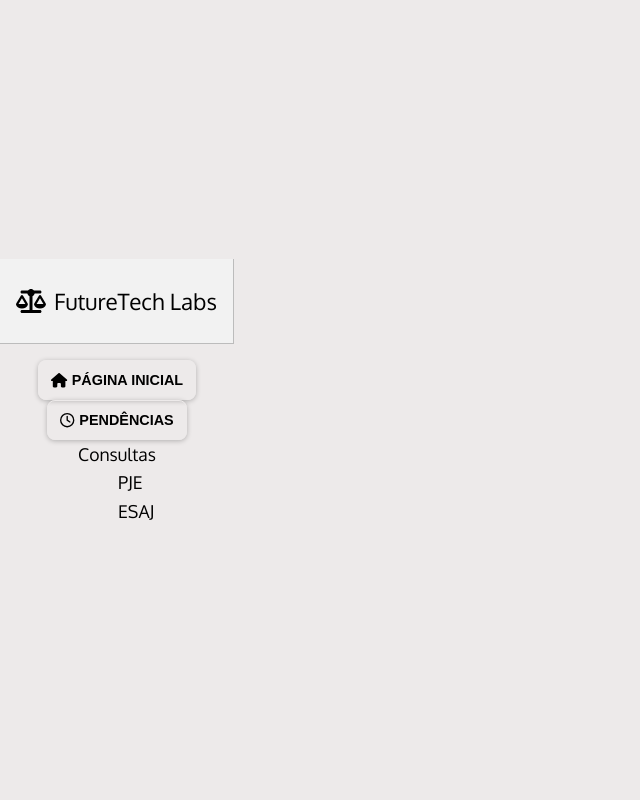
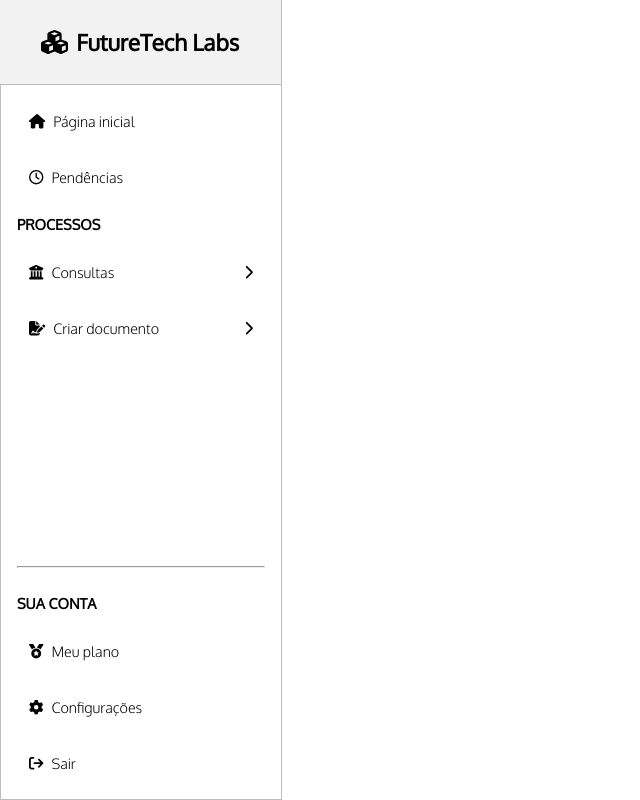
Before and after one commit to marcollahc/justech-app, a Vue app in the folder client/: page / in a window 1280 px wide. Shown: the whole page, without its empty margins (0-640 px from the left). Built offline with nearby package versions, Linux system fonts and the light colour scheme.

Commit message:
feat(client): new components and main sidebar structure

```diff
--- a/client/index.html
+++ b/client/index.html
@@ -6,7 +6,7 @@
     <link rel="preconnect" href="https://fonts.googleapis.com" />
     <link rel="preconnect" href="https://fonts.gstatic.com" crossorigin />
     <link
-      href="https://fonts.googleapis.com/css2?family=Oxygen&family=Poppins&display=swap"
+      href="https://fonts.googleapis.com/css2?family=Oxygen:wght@300;400&family=Poppins&display=swap"
       rel="stylesheet"
     />
     <meta name="viewport" content="width=device-width, initial-scale=1.0" />
--- a/client/src/App.vue
+++ b/client/src/App.vue
@@ -17,10 +17,15 @@ import { TheSideBar, TheHeader } from '@/components'
 
 </script>
 <style lang="scss">
+  html {
+    height: 100%;
+  }
+
   body {
     display: flex;
     background-color: $default-white;
     width: 100%;
+    height: 100%;
   }
 
   #app {
@@ -29,6 +34,7 @@ import { TheSideBar, TheHeader } from '@/components'
     margin: 0;
     padding: 0;
     font-family: 'Oxygen', sans-serif;
+    height: 100%;
 
     .main-wrapper {
       display: flex;
@@ -38,6 +44,7 @@ import { TheSideBar, TheHeader } from '@/components'
         display: flex;
         flex-direction: column;
         align-items: center;
+        width: 22%;
       }
     }
   }
--- a/client/src/assets/colors-base.scss
+++ b/client/src/assets/colors-base.scss
@@ -1,4 +1,4 @@
-$default-white: #edeaea;
+$default-white: #FFFF;
 $primary: #172A3A;
 $secundary: #09BC8A;
 $border-gray: #bcbcbc;
--- a/client/src/components/FeaturesList.vue
+++ b/client/src/components/FeaturesList.vue
@@ -1,12 +1,25 @@
 <template>
   <div class="list-wrapper">
     <figure>
-      <figcaption>{{ listTitle }}</figcaption>
-      <ul class="list-wrapper__list">
-        <li v-for="feature in featuresList" :key="feature">
-          {{ feature }}
-        </li>
-      </ul>
+      <base-button
+        class="list-wrapper__list-title"
+        :before-icon="icon"
+        :after-icon="['fas', `chevron-${direction}`]"
+        :class="{ 'base-button--active': menuOpen}"
+        :text="listTitle"
+        type="tertiary"
+        :uppercase="false"
+        :on-click="openFeaturesMenu"
+      >
+      </base-button>
+
+      <transition name="fade">
+        <ul class="list-wrapper__list" v-if="menuOpen">
+          <li v-for="feature in featuresList" :key="feature">
+            {{ feature }}
+          </li>
+        </ul>
+      </transition>
     </figure>
   </div>
 </template>
@@ -16,7 +29,26 @@ export default {
   name: 'FeaturesList',
   props: {
     listTitle: String,
+    icon: Array,
     featuresList: Array
+  },
+  data() {
+    return {
+      direction: 'right',
+      menuOpen: false
+    }
+  },
+  watch: {
+    menuOpen() {
+      this.direction = this.menuOpen
+        ? 'down'
+        : 'right'
+    }
+  },
+  methods: {
+    openFeaturesMenu() {
+      this.menuOpen = !this.menuOpen
+    }
   }
 }
 </script>
@@ -26,9 +58,52 @@ export default {
 .list-wrapper {
   color: #000;
   font-size: 1.1rem;
+  display: flex;
+
+  figure {
+    display: flex;
+    flex-direction: column;
+    width: 100%;
+    gap: 0.7rem;
+  }
+
+
+  &__list-title {
+    display: flex;
+    align-items: center;
+    cursor: pointer;
+  }
 
   &__list {
+    display: flex;
+    flex-direction: column;
+    gap: 1rem;
     list-style-type: none;
+    transition: opacity 0.3s ease;
+
+    li {
+      font-size: 0.9rem;
+    }
+  }
+
+  .fade-enter-active, .fade-leave-active {
+    transition: opacity .15s ease-in-out;
+  }
+
+  .fade-enter-from, .fade-leave-to {
+    opacity: 0;
+  }
+
+  .base-button {
+    &__after-icon {
+      margin-left: auto;
+    }
+
+    &--active {
+      span {
+        font-weight: 600 !important ;
+      }
+    }
   }
 }
 </style>
--- a/client/src/components/TheHeader.vue
+++ b/client/src/components/TheHeader.vue
@@ -1,6 +1,6 @@
 <template>
   <header class="header">
-    <font-awesome-icon :icon="['fas', 'scale-balanced']" />
+    <font-awesome-icon :icon="['fas', 'cubes']" />
     <h1> FutureTech Labs</h1>
   </header>
 </template>
@@ -14,15 +14,21 @@ export default {
 <style lang="scss">
   .header {
     display: flex;
+    justify-content: center;
     padding: 1.5rem 1rem;
     align-items: center;
     gap: 0.5rem;
+    width: 100%;
     background: linear-gradient(0deg, #F2F2F2, #F2F2F2),
                 linear-gradient(0deg, #FAFAFA, #FAFAFA);
     color: #000;
     border: solid $border-gray;
     border-width: 0 0.063rem 0.063rem 0;
 
+    h1 {
+      font-weight: 700;
+    }
+
     svg {
       font-size: 1.5rem;
     }
--- a/client/src/components/TheSideBar.vue
+++ b/client/src/components/TheSideBar.vue
@@ -1,23 +1,69 @@
 <template>
   <aside class="side-bar-wrapper">
+    <div class="side-bar-wrapper__main-features-section">
       <base-button
         text="Página inicial"
         type="tertiary"
-      :icon="['fas', 'house']"
+        :before-icon="['fas', 'house']"
+        :uppercase="false"
       ></base-button>
 
       <base-button
         text="Pendências"
         type="tertiary"
-      :icon="['far', 'clock']"
+        :before-icon="['far', 'clock']"
+        :uppercase="false"
       ></base-button>
+
+      <h3>Processos</h3>
 
       <features-list
         class="side-bar-wrapper__features"
         list-title="Consultas"
+        :icon="['fas', 'building-columns']"
         :features-list="queryFeatures"
       >
       </features-list>
+
+      <features-list
+        class="side-bar-wrapper__features"
+        list-title="Criar documento"
+        :icon="['fas', 'file-signature']"
+        :features-list="createDocumentFeatures"
+      >
+      </features-list>
+    </div>
+
+    <div class="side-bar-wrapper__your-account-section">
+      <hr>
+      <h3>Sua conta</h3>
+      <base-button
+        class="list-wrapper__list-title"
+        :before-icon="['fas', 'medal']"
+        text="Meu plano"
+        type="tertiary"
+        :uppercase="false"
+      >
+      </base-button>
+
+      <base-button
+        class="list-wrapper__list-title teste"
+        :before-icon="['fas', 'gear']"
+        text="Configurações"
+        type="tertiary"
+        :uppercase="false"
+      >
+      </base-button>
+
+      <base-button
+        class="list-wrapper__list-title"
+        :before-icon="['fas', 'arrow-right-from-bracket']"
+        text="Sair"
+        type="tertiary"
+        :uppercase="false"
+      >
+      </base-button>
+    </div>
   </aside>
 </template>
 
@@ -32,6 +78,13 @@ export default {
       queryFeatures: [
         'PJE',
         'ESAJ'
+      ],
+      createDocumentFeatures: [
+        'Petição inicial',
+        'Procuração',
+        'Notificação extrajudicial',
+        'Convocação',
+        'Ver mais modelos'
       ]
     }
   }
@@ -43,8 +96,61 @@ export default {
 .side-bar-wrapper {
   display: flex;
   flex-direction: column;
-  align-items: center;
+  align-items: flex-start;
+  width: 100%;
+  border: solid $border-gray;
+  border-width: 0 0.063rem 0.063rem 0.063rem;
+  flex-grow: 1;
+
+  &__features {
+    width: 100%;
+  }
+
+  &__main-features-section {
+    display: flex;
+    width: 100%;
+    flex-direction: column;
+    gap: 1rem;
+    align-items: flex-start;
+    padding: 1rem;
+  }
+
+  &__your-account-section {
+    display: flex;
+    flex-direction: column;
     width: 100%;
     padding: 1rem;
+    gap: 1rem;
+    margin-top: auto;
+  }
+
+  h3 {
+    font-size: 0.9rem;
+    color: #000;
+    text-transform: uppercase;
+    font-weight: 600;
+  }
+
+  hr {
+    width: 100%;
+    padding: 0;
+    margin-bottom: 0.5rem;
+    color: #000;
+  }
+
+  .base-button {
+    width: 100%;
+    justify-content: flex-start;
+
+    span {
+      font-weight: 300;
+    }
+
+    &:hover {
+      span {
+        font-weight: 600;
+      }
+    }
+  }
 }
 </style>
--- a/client/src/components/base-components/BaseButton.vue
+++ b/client/src/components/base-components/BaseButton.vue
@@ -3,12 +3,13 @@
     :class="[
       'base-button',
       `base-button--${type}`,
-      { 'base-button--has-icon-text': buttonHasIconAndText }
+      { 'base-button--uppercase': uppercase}
     ]"
     @click="invokeOnClickFunction()"
   >
-    <font-awesome-icon v-if="icon" :icon="icon" />
-    {{ text }}
+    <font-awesome-icon class="base-button__before-icon" v-if="beforeIcon" :icon="beforeIcon" />
+    <span>{{ text }}</span>
+    <font-awesome-icon class="base-button__after-icon" v-if="afterIcon" :icon="afterIcon" />
   </button>
 </template>
 
@@ -22,15 +23,25 @@ export default {
     },
     type: {
       type: String,
-      required: true
+      required: true,
+      default: 'primary'
     },
     onClick: {
       type: Function,
       required: true
     },
-    icon: {
+    beforeIcon: {
       type: Array,
       required: false
+    },
+    afterIcon: {
+      type: Array,
+      required: false
+    },
+    uppercase: {
+      type: Boolean,
+      required: false,
+      default: true
     }
   },
   computed: {
@@ -58,12 +69,18 @@ export default {
   padding: 0.375rem 0.75rem;
   font-size: 0.9rem;
   font-weight: 600;
-  text-transform: uppercase;
   box-shadow: 0 0.07rem 0.3rem rgba(0, 0, 0, 0.25);
   border: 1px solid;
   outline: none;
   cursor: pointer;
   transition: ease-in 0.1s;
+  gap: 0.5rem;
+  font-family: 'Oxygen', sans-serif;
+
+  span {
+    font-size: 0.9rem;
+    font-weight: 600;
+  }
 
   &:disabled {
     background-color: #d8d8d8;
@@ -76,6 +93,10 @@ export default {
     path {
       fill: #666666;
     }
+  }
+
+  &--uppercase {
+    text-transform: uppercase;
   }
 
   &--primary {
@@ -131,8 +152,10 @@ export default {
 
   &--tertiary {
     color: #000;
-    border-color: $default-white;
+    border: none;
     background-color: transparent;
+    box-shadow: none;
+    border-radius: 0.25rem;
 
     &:not([disabled]):hover,
     &:not([disabled]):active,
@@ -156,12 +179,5 @@ export default {
       fill: #000;
     }
   }
-
-  &--has-icon-text {
-    svg,
-    path {
-      margin-right: 0.3rem;
-    }
-  }
 }
 </style>
```
Lines whose indentation alone changed are shown as unchanged.
